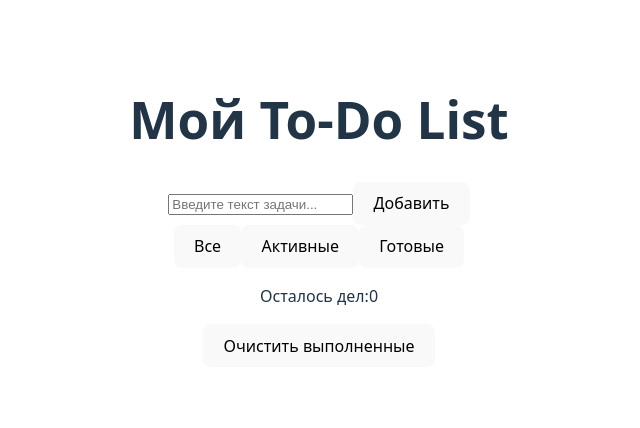
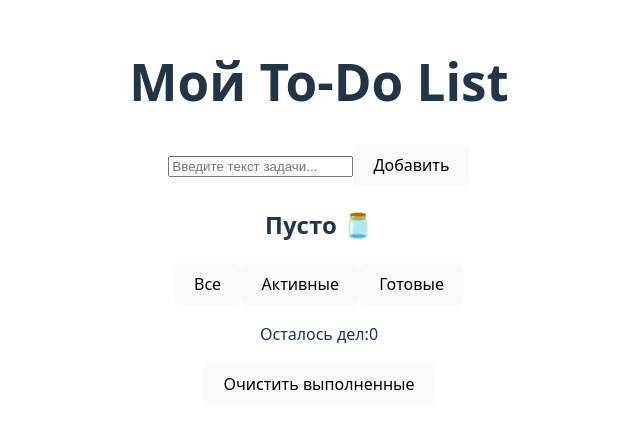
Before and after one commit to EvgeniyNakhay/My-projects, a React (Vite) app: page / in a window 1280 px wide. Shown: the part 188-616 px from the top of the page, without its empty margins (321-961 px from the left). Built offline with nearby package versions, Linux system fonts and the light colour scheme.

Commit message:
add message info when taskList is empty

```diff
--- a/src/components/TodoList.jsx
+++ b/src/components/TodoList.jsx
@@ -3,6 +3,7 @@ import Task from "./Task";
 function TodoList({ setTodos, sortedTodos }) {
   return (
     <div>
+      {sortedTodos.length === 0 && <h2>Пусто 🫙</h2>}
       {sortedTodos.map((todo) => {
         return (
           <Task
```
